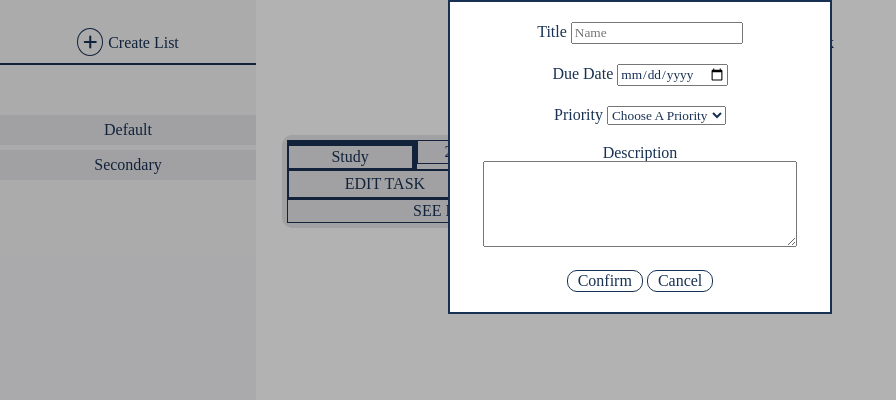
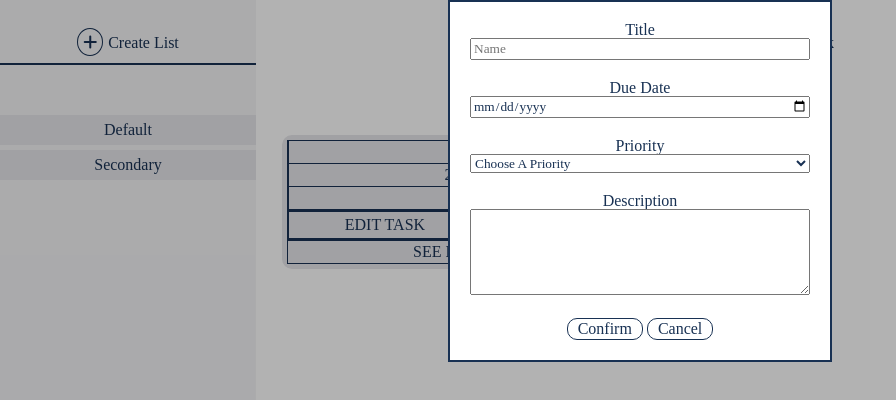
Before and after one commit to PinheiroCristhian/Todo-List, a plain HTML site: page index.html in a window 1280 px wide. Both pictures are taken after a click on the link "Create Task". Shown: the whole page, without its empty margins (0-896 px from the left). Drawn offline with Linux system fonts and the light colour scheme.

Commit message:
fixed some visual bugs

```diff
--- a/css/style.css
+++ b/css/style.css
@@ -104,14 +104,12 @@ body * {
 .task-informations {
     border: 1px solid #183153;
 }
-.task-title {
-    border: 5px solid #183153;
-}
+
 .task-title,
 .task-date,
 .task-priority {
-    float: left;
-    width: 33.333333%;
+
+    width: 100%;
     text-align: center;
     border-left: #183153 1px solid;
     border-bottom: 1px solid #183153;
@@ -224,3 +222,15 @@ body * {
 .hidden {
     display: none !important;
 }
+#list-name-value {
+    width: 80%;
+}
+.task-form input,
+.task-form select,
+.task-form textarea {
+    width: 100%;
+}
+.task .info-task span {
+    display: inline-block;
+
+}
```
